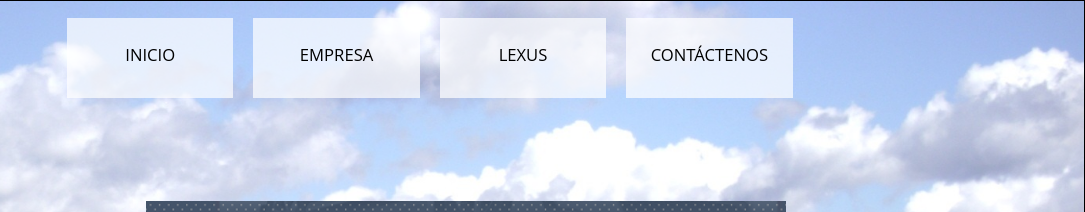
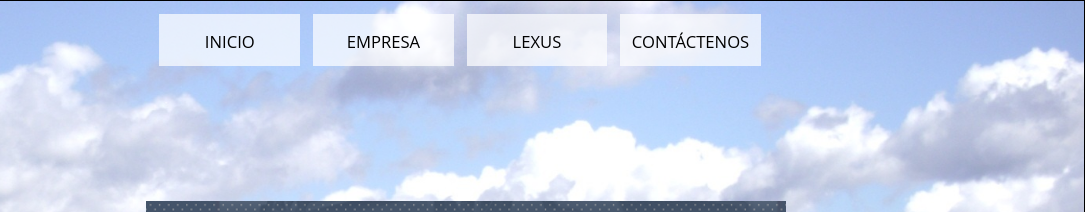
Before and after one commit to dataf3l/coprcrg, a plain HTML site: page 2.html in a window 1280 px wide. Shown: the top 212 px of the page, 195-1280 px from the left. Drawn offline with Linux system fonts and the light colour scheme.

Commit message:
center top nav

```diff
--- a/2.css
+++ b/2.css
@@ -5,11 +5,11 @@ ul.menu li {
 	list-style: none;
 	float:left;
 	border:0px solid black;
-	padding-top:25px;
-	margin:10px;
+	padding-top:1.2vw;
+	margin: 0.5vw;
 	background-color:rgba(255,255,255, 0.70);
-	width:13vw;
-	height:80px;
+	width:11vw;
+	height:4vw;
 	box-sizing:border-box;
 	text-align:center;
 }
@@ -25,7 +25,7 @@ ul.submenu li {
 	z-index:2;
 }
 ul.menu {
-	width:65%;
+	width:50vw;
 	margin:0 auto;
 }
 ul.menu li:hover {
```
